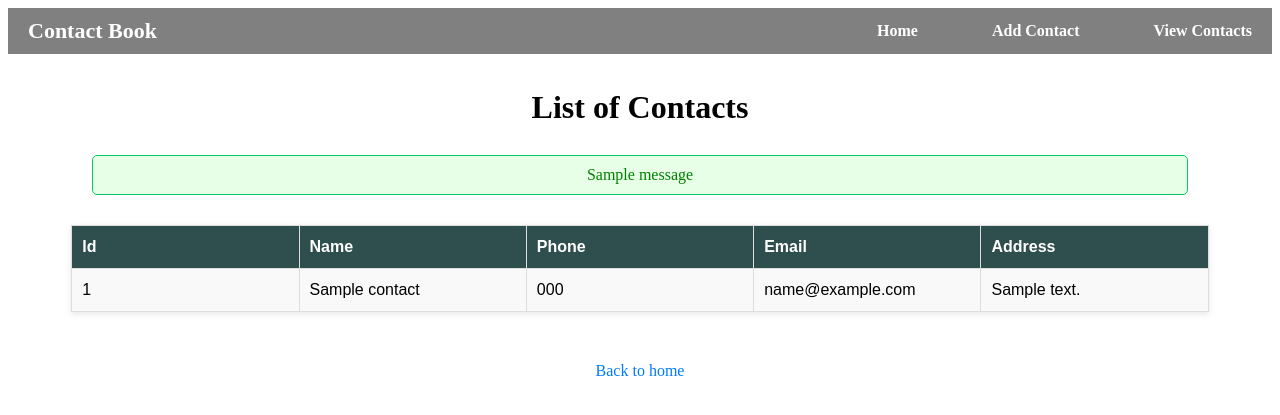
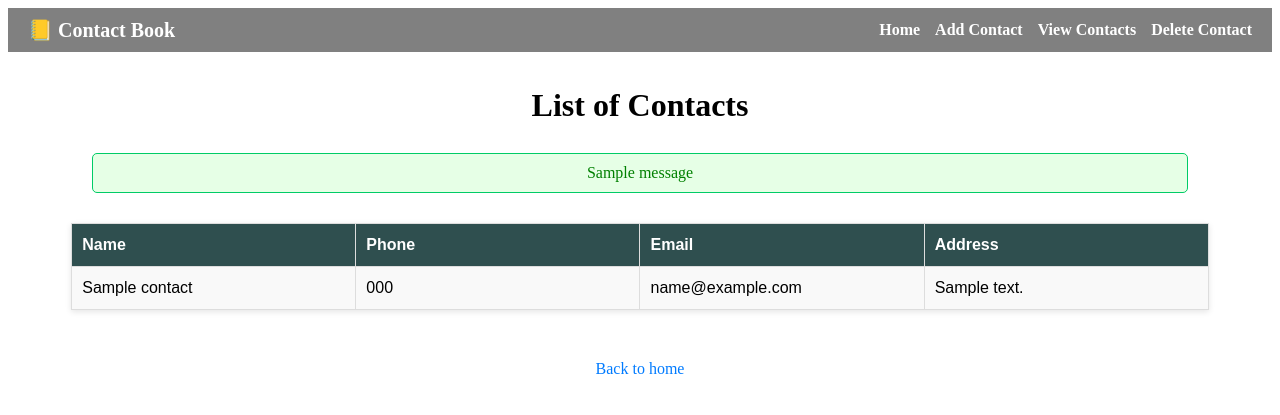
Before and after one commit to samimahlaka/contact-book, a Flask app: page /view_contacts in a window 1280 px wide. Shown: the top 415 px of the page. Run offline with Flask 3, Linux system fonts and the light colour scheme; tables that the repository leaves empty hold one stand-in row (values such as "Sample post"); one stand-in notice (Sample message) is shown; parts of the project's set-up code (start-up, migrations or seed data) failed here and were passed over.

Commit message:
Add and style  delete_contact page

```diff
--- a/app.py
+++ b/app.py
@@ -1,4 +1,4 @@
-from flask import Flask, render_template, flash, redirect
+from flask import Flask, render_template, flash, redirect, request
 from flask_sqlalchemy import SQLAlchemy
 from models import Contact, db
 from forms import contactForm
@@ -52,6 +52,39 @@ def view_contacts():
         return render_template('view_contacts.html', contacts=contacts)
 
 
+@app.route('/delete_contact', methods = ['GET', 'POST'])
+def delete_contact():
+    if request.method == 'POST':
+        name = request.form.get('name')
+
+        existing = Contact.query.filter_by(name=name.lower()).first()
+        if existing:
+            db.session.delete(existing)
+            db.session.commit()
+
+            flash(f'Contact "{name}" has been deleted successfully!')
+            return redirect('/view_contacts')
+        else:
+            flash(f'No contact found with name "{name}".')
+            return redirect('/delete_contact')
+
+    return render_template("delete_contact.html")
+
+
+@app.route('/update_contact/<int:id>', methods = 'POST')
+def update_contact(id):
+    form = contactForm
+    if form.validate_on_submit:
+        contact_update = Contact(
+            name = form.name.data,
+            phone = form.phone.data,
+            email = form.email.data,
+            address = form.address.data
+        )
+
+        db.session.update()
+
+
 
 
 
--- a/static/style.css
+++ b/static/style.css
@@ -158,24 +158,30 @@ ul{
   max-width: 500px
 
 }
-
 .navbar {
   display: flex;
+  flex-wrap: wrap;
   justify-content: space-between;
   align-items: center;
-  background-color:grey;
+  background-color: grey;
   padding: 10px 20px;
 }
 
-.logo-text {
+.nav-left, .nav-right {
+  display: flex;
+  flex-wrap: wrap;
+  align-items: center;
+}
+
+.nav-left .logo-text {
+  font-size: 20px;
   color: white;
   font-weight: bold;
-  font-size: 22px;
 }
 
 .nav-right a {
+  margin-left: 15px;
   color: white;
-  margin-left: 70px;
   text-decoration: none;
   font-weight: bold;
 }
@@ -183,3 +189,21 @@ ul{
 .nav-right a:hover {
   text-decoration: underline;
 }
+
+
+.delete_contact {
+
+  list-style: none;
+  padding: 8px;
+  margin-top: 8px;
+  margin-bottom: 12px;
+  margin-left: 100px;
+  color: red;
+  background-color: #ffe6e6;
+  border: 1px solid #cc0000;
+  border-radius: 5px;
+  text-align: center;
+  max-width: 500px;
+
+
+}
--- a/templates/base.html
+++ b/templates/base.html
@@ -9,12 +9,18 @@
 <body class="add_body">
   <nav class="navbar">
   <div class="nav-left">
-    <span class="logo-text">Contact Book</span>
+    <span class="logo-text"> 📒 Contact Book</span>
   </div>
   <div class="nav-right">
     <a href="/">Home</a>
     <a href="/add_contact">Add Contact</a>
     <a href="/view_contacts">View Contacts</a>
+    <a href="/delete_contact">Delete Contact</a>
+
+
+
+
+
   </div>
 </nav>
 
--- a/templates/index.html
+++ b/templates/index.html
@@ -11,7 +11,8 @@
 
     <div>
         <a href="/view_contacts">📄 View All Contacts</a><br><br>
-        <a href="/add_contact">➕ Add New Contact</a>
+        <a href="/add_contact">➕ Add New Contact</a> <br><br>
+        <a href="/delete_contact"> Delete Contact</a>
     </div>
 
     <hr>
--- a/templates/view_contacts.html
+++ b/templates/view_contacts.html
@@ -20,7 +20,7 @@
         <table class="contact_table">
 
         <tr>
-            <th class="col_id">id</th>
+
             <th class ='col_name'>Name</th>
             <th class="col_phone">Phone</th>
             <th class="col_email">Email</th>
@@ -31,7 +31,7 @@
 
         {% for contact in contacts %}
             <tr>
-                <td>{{ contact.id }}</td>
+
                 <td>{{ contact.name }}</td>
                 <td>{{ contact.phone.replace(" ","") }}</td>
                 <td>{{ contact.email }}</td>
```
Also changed, not shown: templates/delete_contact.html (added, +25 -0 lines).
